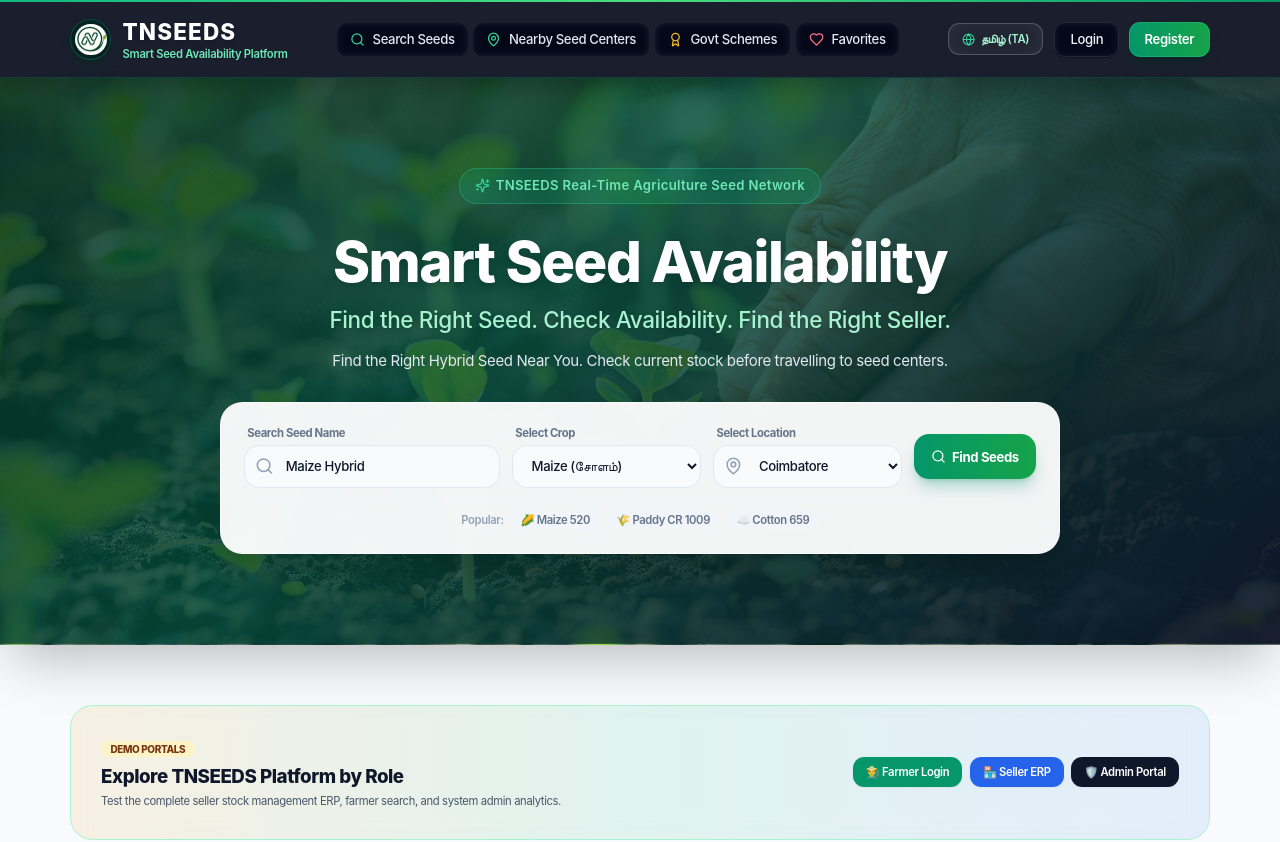
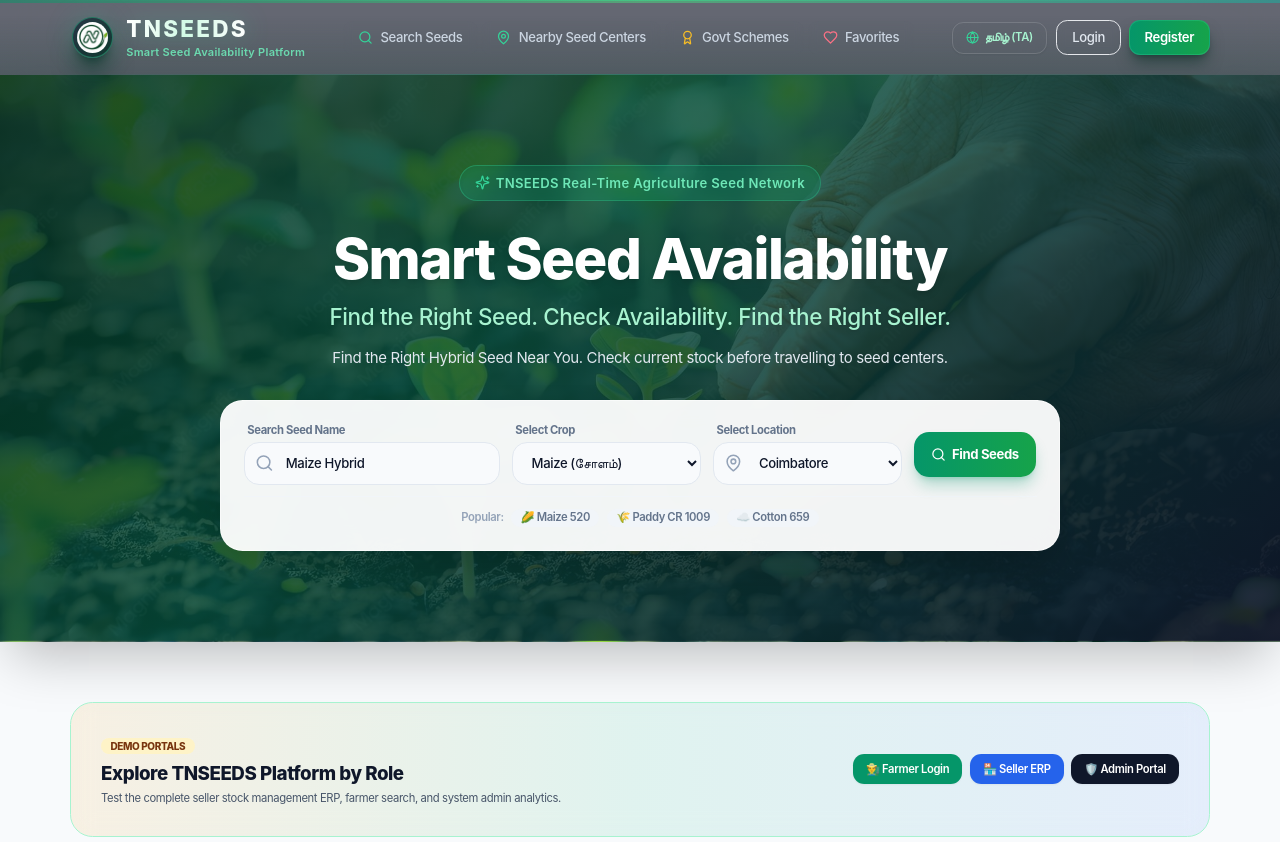
Before and after one commit to ragul78914-bit/tnseeds, a Next.js app in the folder frontend/: page / in a window 1280 px wide. Shown: the top 842 px of the page. Built offline with nearby package versions, Linux system fonts and the light colour scheme.

Commit message:
fix: suppress Tailwind CSS linter warnings + enhance navbar glassmorphism

```diff
--- a/frontend/components/Navbar.tsx
+++ b/frontend/components/Navbar.tsx
@@ -26,30 +26,46 @@ export default function Navbar() {
   ];
 
   return (
-    <header className="sticky top-0 z-50 bg-slate-950/90 backdrop-blur-xl border-b border-emerald-500/20 shadow-[0_4px_30px_rgba(0,0,0,0.35)] transition-all duration-300">
-      {/* Top micro indicator line */}
-      <div className="h-0.5 w-full bg-gradient-to-r from-emerald-500 via-green-400 to-emerald-600" />
+    <header className="sticky top-0 z-50 transition-all duration-500">
+      {/* === GLASSMORPHISM HEADER SHELL === */}
+      {/* Multi-layer glass: dark tinted base + frosted blur + luminous border */}
+      <div className="absolute inset-0 bg-slate-950/60 backdrop-blur-2xl" />
+      {/* Subtle inner top-light reflection */}
+      <div className="absolute inset-x-0 top-0 h-px bg-gradient-to-r from-transparent via-emerald-400/60 to-transparent" />
+      {/* Glowing bottom border */}
+      <div className="absolute inset-x-0 bottom-0 h-px bg-gradient-to-r from-transparent via-emerald-500/40 to-transparent" />
+      {/* Soft ambient emerald glow emanating downward */}
+      <div className="absolute inset-x-0 bottom-0 h-16 bg-gradient-to-t from-emerald-950/20 to-transparent pointer-events-none" />
+      {/* Animated gradient accent bar */}
+      <div className="absolute inset-x-0 top-0 h-[3px] bg-gradient-to-r from-emerald-600 via-green-400 to-teal-500 animate-pulse" style={{ animationDuration: '4s' }} />
 
-      <div className="max-w-7xl mx-auto px-4 sm:px-6 lg:px-8">
+      <div className="relative max-w-7xl mx-auto px-4 sm:px-6 lg:px-8">
         <div className="flex justify-between h-20 items-center">
 
-          {/* Brand Logo with Glass Circular Emblem */}
+          {/* Brand Logo with Shimmering Glass Emblem */}
           <Link href="/" className="flex items-center gap-3 group">
-            <div className="w-11 h-11 rounded-full bg-emerald-950/60 backdrop-blur-md border border-emerald-500/30 p-[2px] flex items-center justify-center shadow-lg shadow-emerald-950/40 group-hover:scale-105 transition-transform">
-              <Logo className="w-9 h-9" />
+            <div className="relative w-12 h-12 rounded-full flex items-center justify-center">
+              {/* Glow ring */}
+              <div className="absolute inset-0 rounded-full bg-emerald-500/20 blur-md group-hover:bg-emerald-400/35 transition-all duration-300" />
+              {/* Glass disc */}
+              <div className="relative w-11 h-11 rounded-full bg-gradient-to-br from-slate-800/80 to-emerald-950/80 backdrop-blur-md border border-emerald-400/40 p-[2px] flex items-center justify-center shadow-xl shadow-emerald-950/60 group-hover:scale-110 group-hover:border-emerald-300/60 transition-all duration-300">
+                <Logo className="w-9 h-9" />
+              </div>
             </div>
             <div>
               <div className="flex items-center gap-1.5">
-                <span className="font-extrabold text-2xl tracking-wider text-white drop-shadow-md">TNSEEDS</span>
+                <span className="font-extrabold text-2xl tracking-widest bg-gradient-to-r from-white via-emerald-100 to-white bg-clip-text text-transparent drop-shadow-[0_0_12px_rgba(52,211,153,0.4)]">
+                  TNSEEDS
+                </span>
               </div>
-              <p className="text-xs text-emerald-300 font-semibold tracking-tight drop-shadow-sm">
+              <p className="text-[11px] text-emerald-300/90 font-semibold tracking-wide drop-shadow-sm">
                 Smart Seed Availability Platform
               </p>
             </div>
           </Link>
 
           {/* Desktop Navigation Links */}
-          <nav className="hidden md:flex items-center gap-1.5">
+          <nav className="hidden md:flex items-center gap-1">
             {navLinks.map((link) => {
               const Icon = link.icon;
               const isActive = pathname === link.href;
@@ -57,25 +73,35 @@ export default function Navbar() {
                 <Link
                   key={link.href}
                   href={link.href}
-                  className={`px-3.5 py-2 rounded-xl font-medium text-sm transition-all duration-200 flex items-center gap-2 ${
+                  className={`relative px-4 py-2 rounded-xl font-medium text-sm transition-all duration-300 flex items-center gap-2 group/link ${
                     isActive
-                      ? 'bg-emerald-500/20 text-white font-semibold border border-emerald-400/40 shadow-inner backdrop-blur-md'
-                      : 'text-slate-200 hover:text-white hover:bg-white/10 backdrop-blur-sm'
+                      ? 'text-white font-semibold'
+                      : 'text-slate-300 hover:text-white'
                   }`}
                 >
-                  <Icon className={`w-4 h-4 ${link.color}`} />
-                  {link.label}
+                  {/* Active / hover glass pill */}
+                  <span className={`absolute inset-0 rounded-xl transition-all duration-300 ${
+                    isActive
+                      ? 'bg-emerald-500/20 border border-emerald-400/40 shadow-[inset_0_1px_0_rgba(255,255,255,0.1)] backdrop-blur-md'
+                      : 'group-hover/link:bg-white/8 group-hover/link:border group-hover/link:border-white/15 backdrop-blur-sm'
+                  }`} />
+                  <Icon className={`relative w-4 h-4 ${link.color} transition-transform duration-200 group-hover/link:scale-110`} />
+                  <span className="relative">{link.label}</span>
+                  {/* Active dot indicator */}
+                  {isActive && (
+                    <span className="absolute -bottom-1 left-1/2 -translate-x-1/2 w-1 h-1 rounded-full bg-emerald-400 shadow-[0_0_6px_2px_rgba(52,211,153,0.6)]" />
+                  )}
                 </Link>
               );
             })}
           </nav>
 
           {/* Actions & Role Switches */}
-          <div className="hidden lg:flex items-center gap-3">
-            {/* Language Switcher */}
+          <div className="hidden lg:flex items-center gap-2.5">
+            {/* Language Switcher — glass pill */}
             <button
               onClick={toggleLanguage}
-              className="flex items-center gap-1.5 px-3.5 py-2 text-xs font-semibold rounded-xl bg-white/10 hover:bg-white/20 text-emerald-200 border border-white/20 backdrop-blur-md transition shadow-sm"
+              className="flex items-center gap-1.5 px-3.5 py-2 text-xs font-semibold rounded-xl bg-white/8 hover:bg-white/15 text-emerald-200 border border-white/15 hover:border-emerald-400/40 backdrop-blur-md transition-all duration-200 shadow-sm"
               title="Toggle English / Tamil"
             >
               <Globe className="w-3.5 h-3.5 text-emerald-400" />
@@ -87,7 +113,7 @@ export default function Navbar() {
                 {user.role === 'SELLER' && (
                   <Link
                     href="/seller/dashboard"
-                    className="flex items-center gap-1.5 px-4 py-2 bg-emerald-600 hover:bg-emerald-500 text-white font-medium text-sm rounded-xl transition shadow-lg shadow-emerald-950/30 border border-emerald-400/30"
+                    className="flex items-center gap-1.5 px-4 py-2 bg-gradient-to-r from-emerald-600 to-green-600 hover:from-emerald-500 hover:to-green-500 text-white font-semibold text-sm rounded-xl transition-all duration-200 shadow-lg shadow-emerald-950/50 border border-emerald-400/30 active:scale-95"
                   >
                     <Store className="w-4 h-4" />
                     ERP Dashboard
@@ -97,38 +123,37 @@ export default function Navbar() {
                 {user.role === 'ADMIN' && (
                   <Link
                     href="/admin/dashboard"
-                    className="flex items-center gap-1.5 px-4 py-2 bg-white/15 hover:bg-white/25 text-white font-medium text-sm rounded-xl transition border border-white/20 backdrop-blur-md"
+                    className="flex items-center gap-1.5 px-4 py-2 bg-white/10 hover:bg-white/20 text-white font-medium text-sm rounded-xl transition-all duration-200 border border-white/20 hover:border-amber-400/40 backdrop-blur-md"
                   >
                     <ShieldAlert className="w-4 h-4 text-amber-400" />
                     Admin Control
                   </Link>
                 )}
 
-                <div className="text-right pl-2 border-l border-white/20">
+                <div className="text-right pl-3 border-l border-white/15">
                   <p className="text-xs font-bold text-white truncate max-w-[120px]">{user.name}</p>
-                  <p className="text-[10px] font-semibold text-emerald-300 uppercase">{user.role}</p>
+                  <p className="text-[10px] font-semibold text-emerald-300 uppercase tracking-wider">{user.role}</p>
                 </div>
 
                 <button
                   onClick={logout}
-                  className="p-2 text-slate-300 hover:text-rose-300 hover:bg-rose-500/20 rounded-xl transition"
+                  className="p-2 text-slate-300 hover:text-rose-300 hover:bg-rose-500/15 border border-transparent hover:border-rose-500/25 rounded-xl transition-all duration-200"
                   title="Logout"
                 >
                   <LogOut className="w-5 h-5" />
                 </button>
               </div>
             ) : (
-              <div className="flex items-center gap-2.5">
+              <div className="flex items-center gap-2">
                 <Link
                   href="/login"
-                  className="px-4 py-2 text-sm font-medium text-slate-100 hover:text-white hover:bg-white/10 rounded-xl transition border border-white/10 hover:border-white/20 backdrop-blur-sm"
+                  className="px-4 py-2 text-sm font-medium text-slate-200 hover:text-white bg-white/8 hover:bg-white/14 rounded-xl transition-all duration-200 border border-white/12 hover:border-white/25 backdrop-blur-sm"
                 >
                   Login
                 </Link>
-
                 <Link
                   href="/register"
-                  className="px-4 py-2 text-sm font-semibold bg-gradient-to-r from-emerald-600 to-green-600 hover:from-emerald-500 hover:to-green-500 text-white rounded-xl shadow-lg shadow-emerald-950/40 border border-emerald-400/30 transition transform active:scale-95"
+                  className="px-4 py-2 text-sm font-semibold bg-gradient-to-r from-emerald-600 to-green-600 hover:from-emerald-500 hover:to-green-500 text-white rounded-xl shadow-lg shadow-emerald-950/50 border border-emerald-400/30 transition-all duration-200 active:scale-95"
                 >
                   Register
                 </Link>
@@ -146,7 +171,7 @@ export default function Navbar() {
             </button>
             <button
               onClick={() => setMobileMenuOpen(!mobileMenuOpen)}
-              className="p-2 text-slate-200 hover:text-white rounded-xl bg-white/10 border border-white/20 backdrop-blur-md"
+              className="p-2 text-slate-200 hover:text-white rounded-xl bg-white/10 hover:bg-white/20 border border-white/20 hover:border-emerald-400/40 backdrop-blur-md transition-all duration-200"
             >
               {mobileMenuOpen ? <X className="w-6 h-6" /> : <Menu className="w-6 h-6" />}
             </button>
@@ -154,7 +179,7 @@ export default function Navbar() {
         </div>
       </div>
 
-      {/* Mobile Drawer */}
+      {/* Mobile Drawer — glass */}
       {mobileMenuOpen && (
         <div className="md:hidden border-b border-emerald-500/20 bg-slate-950/95 backdrop-blur-2xl px-4 pt-3 pb-6 space-y-2 shadow-2xl text-white">
           <Link
```
